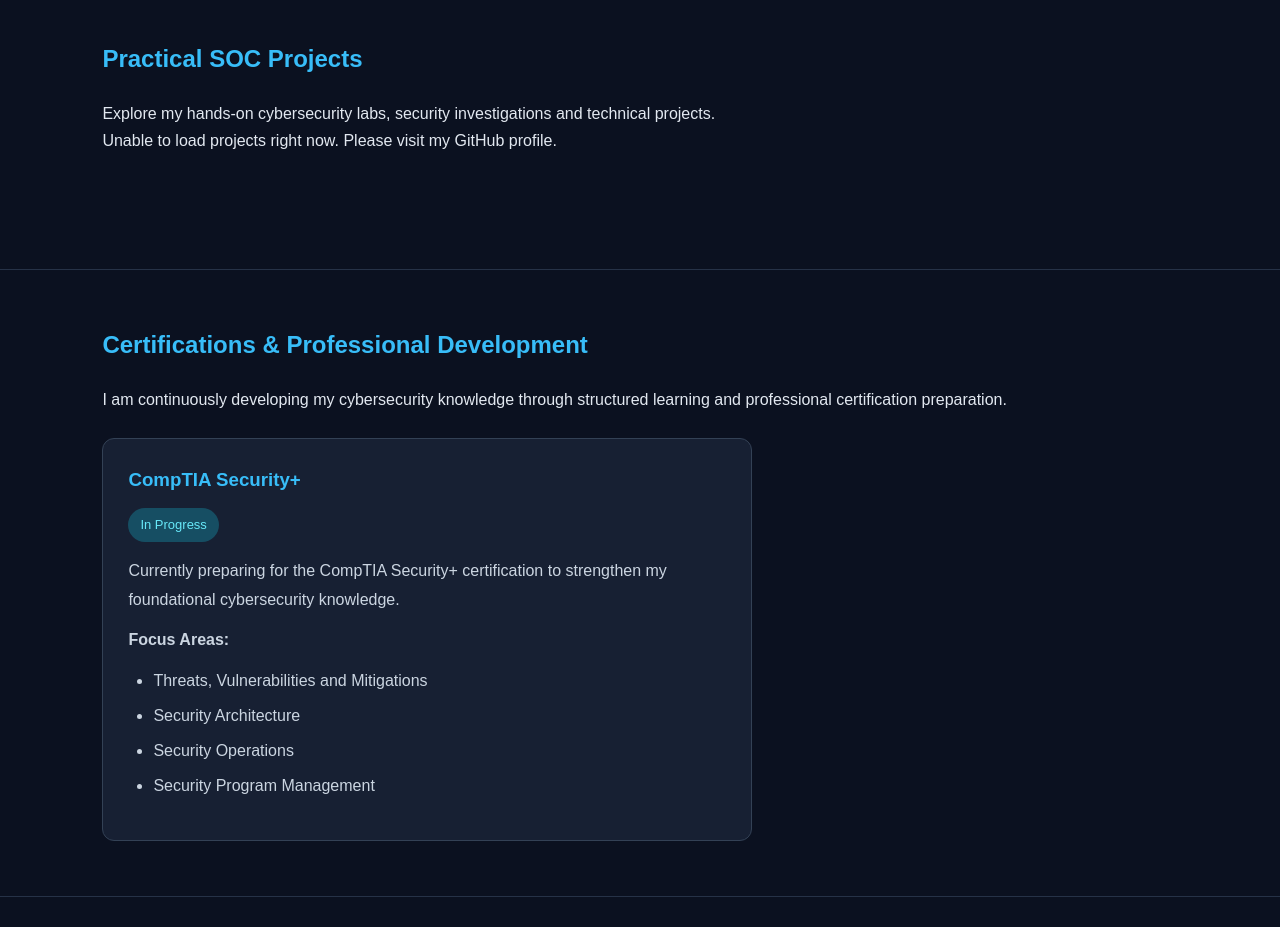
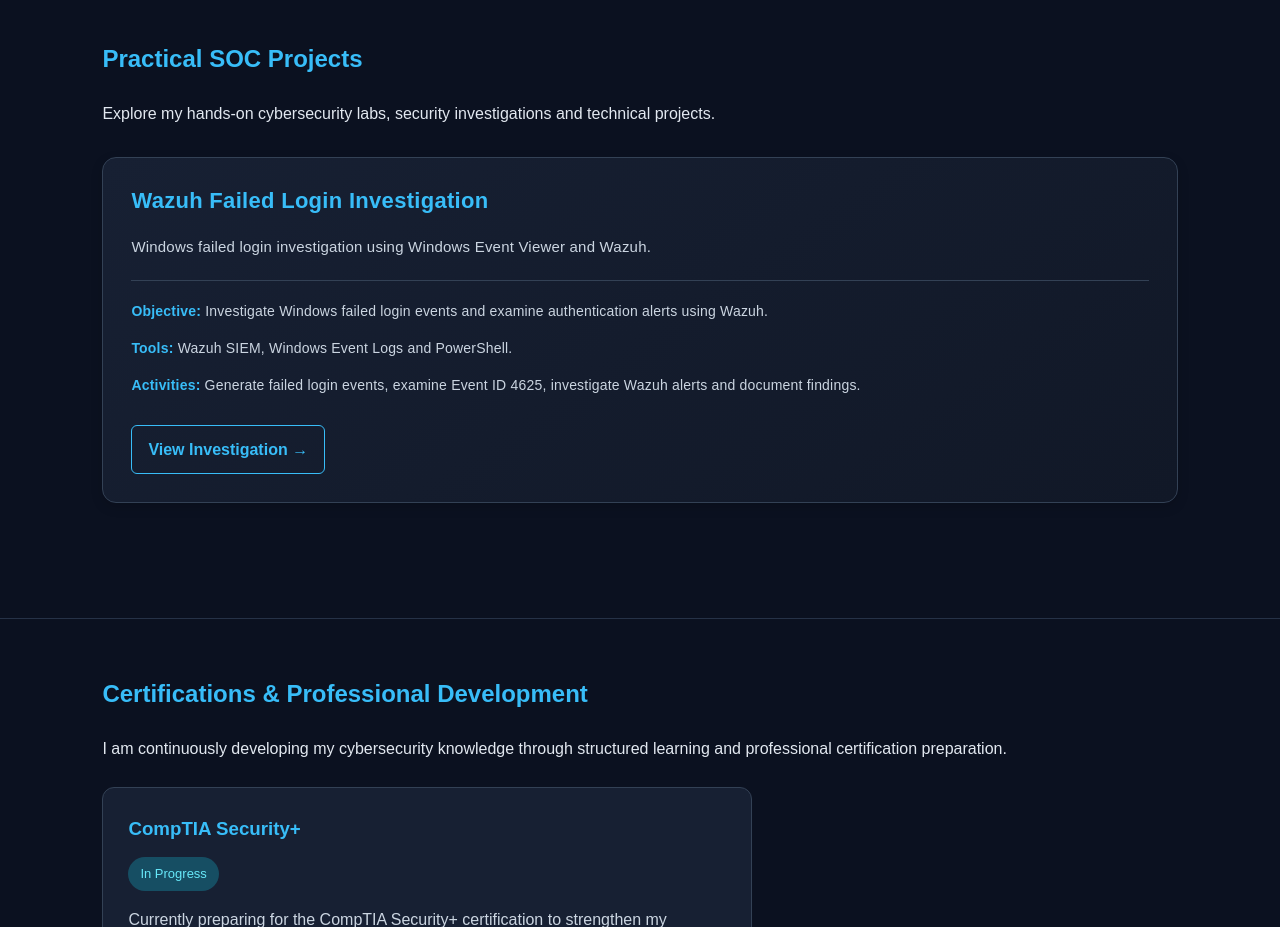
Before and after one commit to InkMind/inkmind.github.io, a plain HTML site: page index.html in a window 1280 px wide. Shown: the part 1360-2287 px from the top of the page. Drawn offline with Linux system fonts and the light colour scheme; no server answers.

Commit message:
Replace dynamic GitHub projects with static project card

```diff
--- a/index.html
+++ b/index.html
@@ -369,8 +369,37 @@
         security investigations and technical projects.
     </p>
 
-    <div id="project-list">
-        <p>Loading my GitHub projects...</p>
+    <div class="project-grid">
+        <div class="project">
+            <h3>Wazuh Failed Login Investigation</h3>
+
+            <p>
+                Windows failed login investigation using Windows Event Viewer and Wazuh.
+            </p>
+
+            <div class="project-details">
+                <p>
+                    <strong>Objective:</strong>
+                    Investigate Windows failed login events and examine authentication alerts using Wazuh.
+                </p>
+
+                <p>
+                    <strong>Tools:</strong>
+                    Wazuh SIEM, Windows Event Logs and PowerShell.
+                </p>
+
+                <p>
+                    <strong>Activities:</strong>
+                    Generate failed login events, examine Event ID 4625, investigate Wazuh alerts and document findings.
+                </p>
+            </div>
+
+            <a href="https://github.com/InkMind/Wazuh-failed-login-investigation"
+               target="_blank"
+               rel="noopener noreferrer">
+                View Investigation →
+            </a>
+        </div>
     </div>
 </section>
 
```
